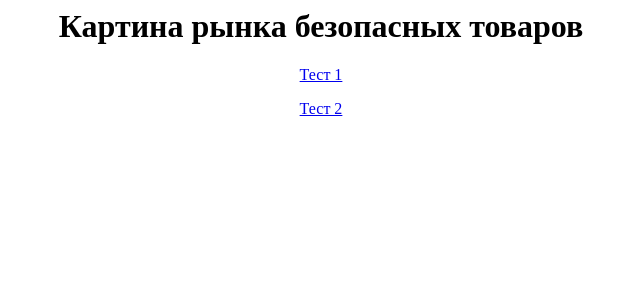
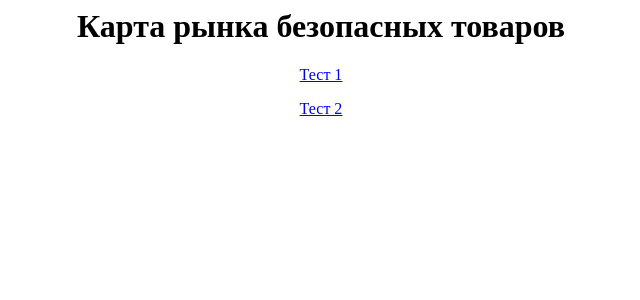
Before and after one commit to proevgenii/goods_safety_service, a Django app: page / in a window 1280 px wide. Shown: the top 300 px of the page, without its empty margins (319-959 px from the left). Run offline with Django 3.2, Linux system fonts and the light colour scheme.

Commit message:
tittle changes

```diff
--- a/django/polls/templates/tittle.html
+++ b/django/polls/templates/tittle.html
@@ -1,7 +1,7 @@
 <html>
 
 <head>
-    <h1 align="center" style="color:Black">Картина рынка безопасных товаров</h1>
+    <h1 align="center" style="color:Black">Карта рынка безопасных товаров</h1>
 </head>
 
 <body>
```
Also changed, not shown: README.md.
